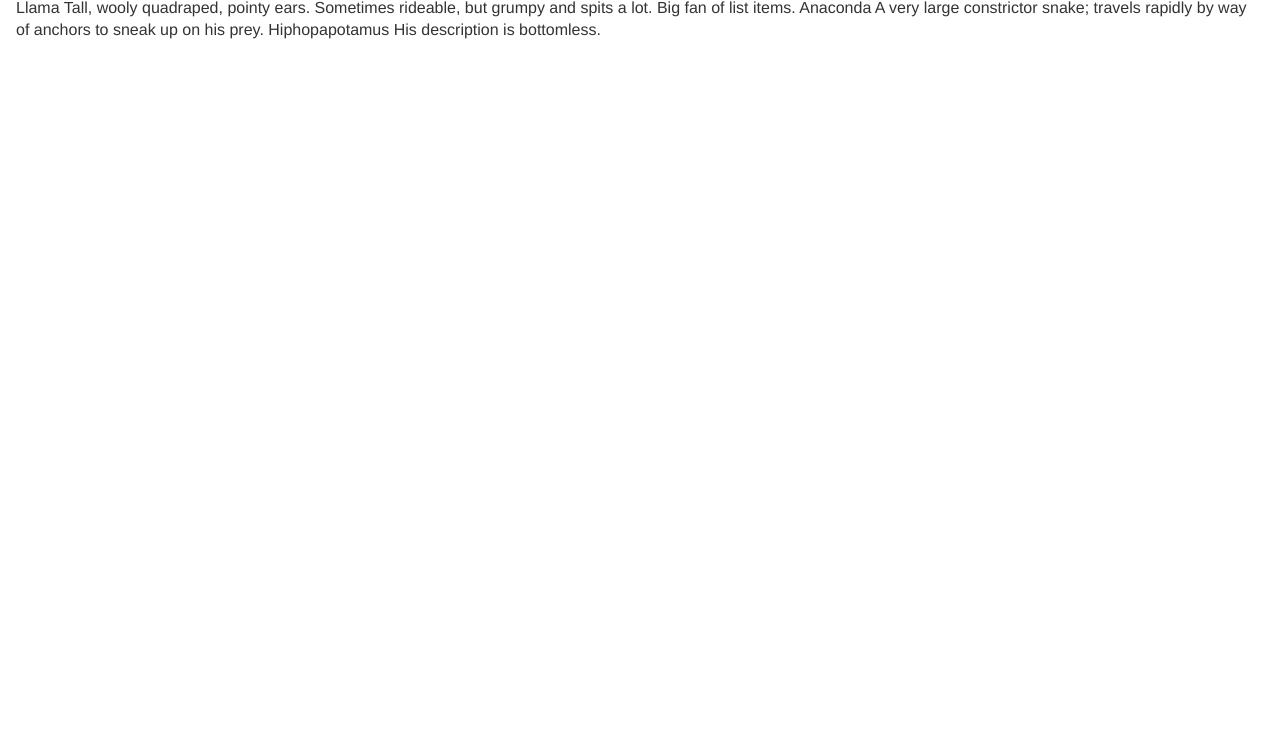
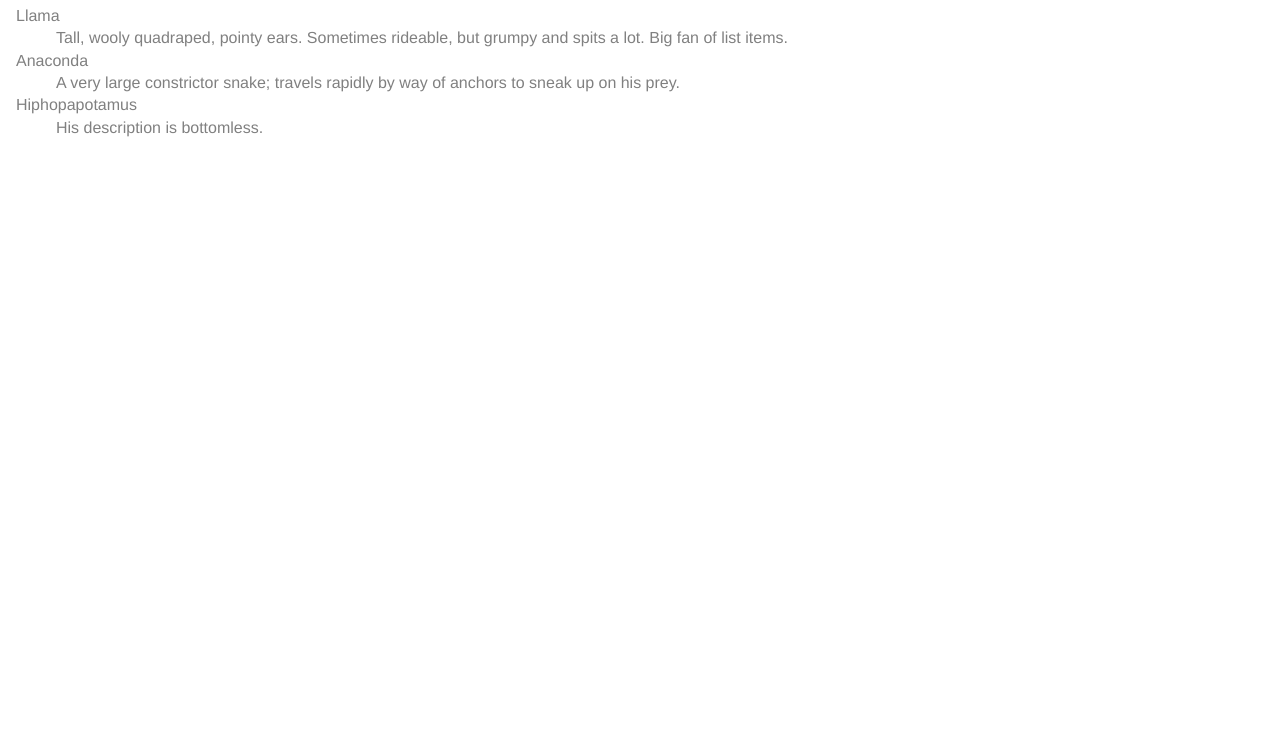
Before and after one commit to lxvs/t, a plain HTML site: page mdn/advanced-text1.html in a window 1280 px wide. Shown: the part 64-800 px from the top of the page. Drawn offline with Linux system fonts and the light colour scheme.

Commit message:
Test your skills: Advanced HTML text
https://developer.mozilla.org/en-US/docs/Learn/HTML/Introduction_to_HTML/Test_your_skills:_Advanced_HTML_text

```diff
--- a/mdn/advanced-text1.html
+++ b/mdn/advanced-text1.html
@@ -38,12 +38,14 @@
 
     <h1>Advanced HTML Animals</h1>
 
-    Llama
-    Tall, wooly quadraped, pointy ears. Sometimes rideable, but grumpy and spits a lot. Big fan of list items.
-    Anaconda
-    A very large constrictor snake; travels rapidly by way of anchors to sneak up on his prey.
-    Hiphopapotamus
-    His description is bottomless.
+    <dl>
+      <di>Llama</di>
+      <dd>Tall, wooly quadraped, pointy ears. Sometimes rideable, but grumpy and spits a lot. Big fan of list items.</dd>
+      <di>Anaconda</di>
+      <dd>A very large constrictor snake; travels rapidly by way of anchors to sneak up on his prey.</dd>
+      <di>Hiphopapotamus</di>
+      <dd>His description is bottomless.<dd>
+    </dl>
 
   </body>
 
```
Also changed, not shown: mdn/advanced-text2.html (+6 -5 lines).
